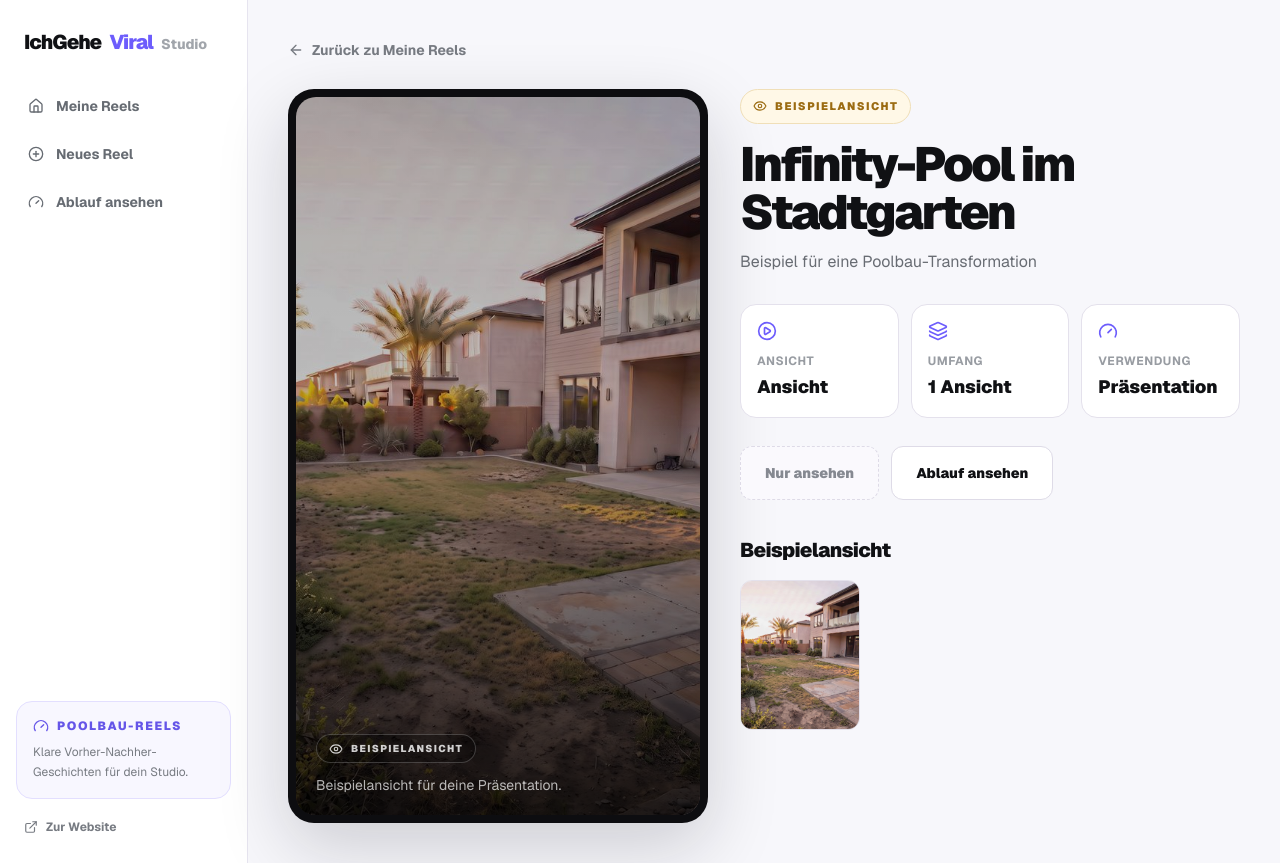
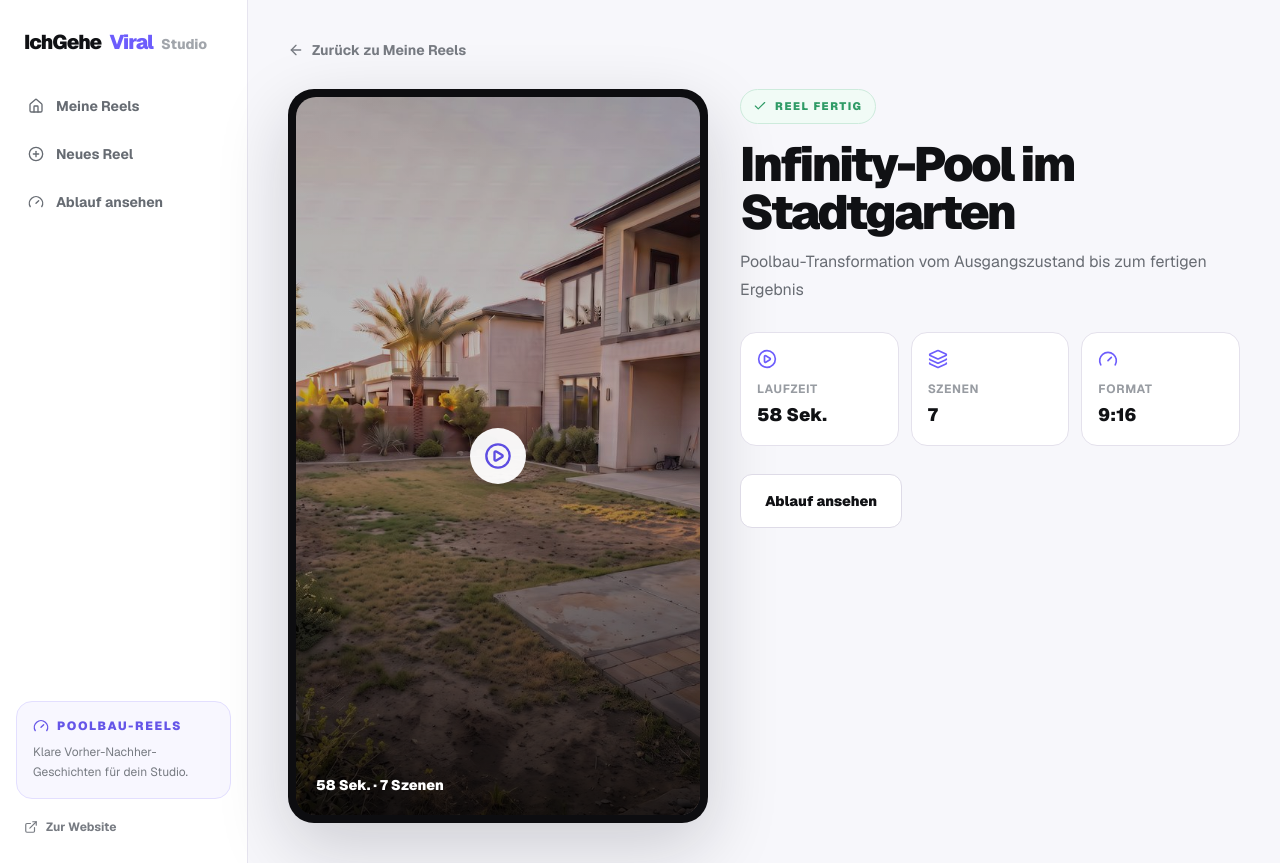
Before and after one commit to igoingtodevx/ichgeheviral-ai-video, a Next.js app: page /kundenbereich/reel/marketing-demo-01 in a window 1280 px wide. Built offline with nearby package versions, Linux system fonts and the light colour scheme.

Commit message:
make customer reel dashboard recording-ready

```diff
--- a/src/app/kundenbereich/page.tsx
+++ b/src/app/kundenbereich/page.tsx
@@ -1,130 +1,63 @@
 import Image from "next/image";
 import Link from "next/link";
-import { ArrowRight, Download, Eye, Film, Play, Plus } from "lucide-react";
-import {
-  MARKETING_SEED_REELS,
-  REAL_STUDIO_REELS,
-  type StudioReel,
-} from "../../lib/studio";
+import { Film, Play, Plus } from "lucide-react";
+import { STUDIO_REELS, type StudioReel } from "../../lib/studio";
 
-function ReelCard({ reel, compact = false }: { reel: StudioReel; compact?: boolean }) {
+function ReelCard({ reel }: { reel: StudioReel }) {
+  const styleLabel = reel.styleLabel;
+  const duration = reel.duration;
+  const phaseCount = reel.phaseCount;
+
   return (
-    <article
-      className={`overflow-hidden rounded-[24px] border border-[#e4e1ec] bg-white shadow-[0_18px_60px_rgba(37,31,68,.07)] ${
-        compact ? "rounded-[20px]" : ""
-      }`}
-    >
+    <article className="overflow-hidden rounded-[20px] border border-[#e4e1ec] bg-white shadow-[0_14px_42px_rgba(37,31,68,.06)] transition duration-300 hover:-translate-y-0.5 hover:shadow-[0_20px_52px_rgba(37,31,68,.1)]">
       <Link href={`/kundenbereich/reel/${reel.slug}`} className="group block">
-        <div className={`relative overflow-hidden bg-[#111] ${compact ? "aspect-video" : "aspect-[16/10]"}`}>
+        <div className="relative aspect-video overflow-hidden bg-[#111]">
           <Image
             src={reel.posterSrc}
             alt={reel.title}
             fill
-            sizes={
-              compact
-                ? "(min-width: 1280px) 20vw, (min-width: 1024px) 25vw, (min-width: 640px) 33vw, 50vw"
-                : "(min-width: 1024px) 50vw, 100vw"
-            }
+            sizes="(min-width: 1280px) 20vw, (min-width: 1024px) 25vw, (min-width: 640px) 33vw, 50vw"
             loading="eager"
-            className="object-cover transition duration-500 group-hover:scale-[1.03]"
+            className="object-cover transition duration-500 group-hover:scale-[1.04]"
           />
-          <div className="absolute inset-0 bg-gradient-to-t from-black/85 via-black/15 to-transparent" />
-          <span
-            className={`absolute left-4 top-4 inline-flex items-center gap-2 rounded-full px-3 py-1.5 text-[10px] font-black shadow-sm ${
-              reel.isDemo
-                ? "border border-[#f4dfb3] bg-[#fff8e7]/95 text-[#9b6b11]"
-                : "bg-white/95 text-[#2f9b66]"
-            }`}
-          >
-            <span className={`h-2 w-2 rounded-full ${reel.isDemo ? "bg-[#d99a24]" : "bg-[#35b978]"}`} />
-            {reel.status}
+          <span className="absolute left-3 top-3 inline-flex items-center gap-1.5 rounded-full bg-white/95 px-2.5 py-1.5 text-[10px] font-black text-[#2f9b66] shadow-sm">
+            <span className="h-1.5 w-1.5 rounded-full bg-[#35b978]" />
+            Fertig
           </span>
-          <span
-            className={`absolute grid place-items-center rounded-full bg-white/95 text-[#5d4de1] shadow-xl transition group-hover:scale-105 ${
-              compact ? "right-3 top-3 h-10 w-10" : "inset-0 m-auto h-12 w-12"
-            }`}
-          >
-            {reel.isDemo ? <Eye className="h-5 w-5" /> : <Play className="ml-0.5 h-5 w-5 fill-current" />}
+          <span className="absolute right-3 top-3 grid h-9 w-9 place-items-center rounded-full bg-white/95 text-[#5d4de1] shadow-xl transition group-hover:scale-105">
+            <Play className="ml-0.5 h-4 w-4 fill-current" />
           </span>
-          {!compact ? (
-            <div className="absolute bottom-4 left-4 right-4 flex items-end justify-between gap-3 text-white">
-              <div className="min-w-0">
-                <div className="truncate text-[10px] font-bold uppercase tracking-wider text-white/65">
-                  {reel.styleLabel}
-                </div>
-                <div className="mt-1 text-xl font-black">{reel.title}</div>
-              </div>
-              <div className="shrink-0 text-right text-[10px] font-bold text-white/75">
-                {reel.duration}
-                <br />
-                {reel.phaseCount} Szenen
-              </div>
-            </div>
-          ) : null}
         </div>
       </Link>
-
-      {compact ? (
-        <div className="p-3 sm:p-4">
-          <div className="text-[10px] font-bold uppercase tracking-wider text-[#8a8e94]">{reel.styleLabel}</div>
-          <div className="mt-1 line-clamp-2 text-sm font-black leading-5 text-[#101114]">{reel.title}</div>
+      <div className="p-3.5 sm:p-4">
+        <div className="text-[10px] font-bold uppercase tracking-wider text-[#8a8e94]">{styleLabel}</div>
+        <div className="mt-1 line-clamp-2 min-h-10 text-sm font-black leading-5 text-[#101114]">{reel.title}</div>
+        <div className="mt-2 text-[10px] font-bold uppercase tracking-wider text-[#989ca2]">
+          {duration} <span className="px-1 text-[#c9c6d2]">·</span> {phaseCount} Szenen
+        </div>
         <Link
           href={`/kundenbereich/reel/${reel.slug}`}
           className="mt-3 inline-flex items-center gap-1.5 text-[11px] font-black text-[#5d4de1] transition hover:text-[#3f31bd]"
         >
-            <Eye className="h-3.5 w-3.5" />
-            Beispiel ansehen
-          </Link>
-        </div>
-      ) : (
-        <div className="p-5 sm:p-6">
-          <p className="text-sm leading-6 text-[#686c73]">{reel.summary}</p>
-          <div className="mt-4 flex flex-wrap gap-2">
-            <Link
-              href={`/kundenbereich/reel/${reel.slug}`}
-              className="inline-flex items-center gap-2 rounded-xl bg-[#101114] px-3.5 py-2.5 text-xs font-black text-white transition hover:bg-[#272832]"
-            >
           <Film className="h-3.5 w-3.5" />
           Reel ansehen
         </Link>
-            {reel.videoSrc ? (
-              <a
-                href={reel.videoSrc}
-                download
-                className="inline-flex items-center gap-2 rounded-xl border border-[#dedbe7] bg-white px-3.5 py-2.5 text-xs font-black text-[#555a62] transition hover:border-[#b9b0ff] hover:text-[#101114]"
-              >
-                <Download className="h-3.5 w-3.5" />
-                Herunterladen
-              </a>
-            ) : (
-              <span className="inline-flex items-center rounded-xl border border-dashed border-[#dedbe7] px-3.5 py-2.5 text-[10px] font-bold text-[#989ca2]">
-                Beispielansicht
-              </span>
-            )}
       </div>
-        </div>
-      )}
     </article>
   );
 }
 
 export default function StudioDashboardPage() {
-  const totalReels = REAL_STUDIO_REELS.length + MARKETING_SEED_REELS.length;
+  const totalReels = STUDIO_REELS.length;
 
   return (
     <div className="px-4 py-8 sm:px-6 lg:px-10 lg:py-10">
       <div className="mx-auto max-w-6xl">
         <div className="flex flex-col gap-5 sm:flex-row sm:items-end sm:justify-between">
           <div>
-            <span className="text-xs font-black uppercase tracking-[0.16em] text-[#5d4de1]">
-              Timos Marketing-Studio
-            </span>
-            <h1 className="mt-4 text-4xl font-black tracking-[-0.055em] text-[#101114] sm:text-5xl">
-              Meine Reels
-            </h1>
+            <h1 className="text-4xl font-black tracking-[-0.055em] text-[#101114] sm:text-5xl">Meine Reels</h1>
             <p className="mt-3 max-w-2xl text-sm leading-6 text-[#686c73] sm:text-base">
-              Deine Poolbau-Reels auf einen Blick – ergänzt um Präsentationsbeispiele. Über „Neues Reel“
-              erstellst du dein nächstes Reel.
+              Alle deine Videos an einem Ort.
             </p>
           </div>
 
@@ -139,9 +72,9 @@ export default function StudioDashboardPage() {
 
         <section className="mt-8 grid gap-3 sm:grid-cols-3">
           {[
-            [String(totalReels), "Einträge in deiner Bibliothek"],
-            [String(REAL_STUDIO_REELS.length), "fertige Reels"],
-            [String(MARKETING_SEED_REELS.length), "Präsentationsbeispiele"],
+            [String(totalReels), "Videos"],
+            ["9:16", "Format"],
+            ["Fertig", "Status"],
           ].map(([value, label]) => (
             <div key={label} className="rounded-2xl border border-[#e4e1ec] bg-white p-5">
               <div className="text-3xl font-black tracking-[-0.04em] text-[#101114]">{value}</div>
@@ -153,67 +86,18 @@ export default function StudioDashboardPage() {
         <section className="mt-10">
           <div className="flex flex-col gap-2 sm:flex-row sm:items-end sm:justify-between">
             <div>
-              <span className="text-xs font-black uppercase tracking-[0.16em] text-[#2f9b66]">
-                Direkt verfügbar
-              </span>
-              <h2 className="mt-2 text-2xl font-black tracking-[-0.04em] text-[#101114] sm:text-3xl">
-                Deine fertigen Reels
-              </h2>
+              <span className="text-xs font-black uppercase tracking-[0.16em] text-[#5d4de1]">Videobibliothek</span>
+              <h2 className="mt-2 text-2xl font-black tracking-[-0.04em] text-[#101114] sm:text-3xl">Alle Reels</h2>
             </div>
             <p className="max-w-md text-xs leading-5 text-[#686c73]">
-              Diese beiden Reels kannst du direkt ansehen und herunterladen.
+              Deine fertigen Poolbau-Videos – bereit zum Ansehen und Teilen.
             </p>
           </div>
 
-          <div className="mt-5 grid gap-5 lg:grid-cols-2">
-            {REAL_STUDIO_REELS.map((reel) => (
+          <div className="mt-5 grid grid-cols-2 gap-3 sm:grid-cols-3 lg:grid-cols-4 xl:grid-cols-5">
+            {STUDIO_REELS.map((reel) => (
               <ReelCard key={reel.slug} reel={reel} />
             ))}
-          </div>
-        </section>
-
-        <section className="mt-12">
-          <div className="rounded-[24px] border border-[#f0dfb8] bg-[#fffaf0] p-5 sm:flex sm:items-center sm:justify-between sm:gap-6 sm:p-6">
-            <div>
-              <span className="text-xs font-black uppercase tracking-[0.16em] text-[#9b6b11]">Für deine Präsentation</span>
-              <h2 className="mt-2 text-xl font-black tracking-[-0.03em] text-[#101114]">
-                {MARKETING_SEED_REELS.length} Präsentationsbeispiele
-              </h2>
-              <p className="mt-2 max-w-3xl text-sm leading-6 text-[#756b57]">
-                Weitere Poolbau-Beispiele für deine Präsentation – von der ersten Idee bis zum fertigen Ergebnis.
-              </p>
-            </div>
-            <span className="mt-4 inline-flex shrink-0 items-center rounded-full border border-[#ead39f] bg-white/70 px-3 py-2 text-[11px] font-black text-[#9b6b11] sm:mt-0">
-              Beispielansicht
-            </span>
-          </div>
-
-          <div className="mt-5 grid grid-cols-2 gap-3 sm:grid-cols-3 lg:grid-cols-4 xl:grid-cols-5">
-            {MARKETING_SEED_REELS.map((reel) => (
-              <ReelCard key={reel.slug} reel={reel} compact />
-            ))}
-          </div>
-        </section>
-
-        <section className="mt-10 overflow-hidden rounded-[26px] bg-[#17151f] text-white shadow-[0_22px_70px_rgba(23,21,31,.14)]">
-          <div className="grid gap-6 p-6 sm:p-8 lg:grid-cols-[1fr_auto] lg:items-center">
-            <div>
-              <span className="text-xs font-black uppercase tracking-[0.16em] text-[#9b8fff]">
-                Was passiert nach dem Klick?
-              </span>
-              <h2 className="mt-2 text-2xl font-black tracking-[-0.03em] sm:text-3xl">
-                So läuft dein Reel ab.
-              </h2>
-              <p className="mt-3 max-w-2xl text-sm leading-6 text-white/60">
-                Sieh Schritt für Schritt, wie aus einer Poolbau-Transformation ein fertiges Reel wird.
-              </p>
-            </div>
-            <Link
-              href="/kundenbereich/produktion"
-              className="inline-flex items-center justify-center gap-2 rounded-xl bg-[#6d5dfc] px-5 py-3.5 text-sm font-black text-white transition hover:bg-[#7d6eff]"
-            >
-              Ablauf ansehen <ArrowRight className="h-4 w-4" />
-            </Link>
           </div>
         </section>
       </div>
--- a/src/app/kundenbereich/produktion/page.tsx
+++ b/src/app/kundenbereich/produktion/page.tsx
@@ -200,7 +200,7 @@ export default function ProductionDemoPage() {
                   href="/kundenbereich/reel/modern-rechteckig"
                   className="mt-2 flex w-full items-center justify-center gap-2 rounded-xl bg-[#6d5dfc] px-5 py-4 text-sm font-black text-white"
                 >
-                  Beispiel ansehen
+                  Reel ansehen
                 </Link>
 
               </>
--- a/src/app/kundenbereich/reel/[slug]/page.tsx
+++ b/src/app/kundenbereich/reel/[slug]/page.tsx
@@ -1,7 +1,7 @@
 import Image from "next/image";
 import Link from "next/link";
 import { notFound } from "next/navigation";
-import { ArrowLeft, Check, Download, Eye, Gauge, Layers3, PlayCircle } from "lucide-react";
+import { ArrowLeft, Check, Download, Gauge, Layers3, PlayCircle } from "lucide-react";
 import { STUDIO_REELS } from "../../../../lib/studio";
 
 export function generateStaticParams() {
@@ -49,14 +49,13 @@ export default async function ReelDetailPage({
                   className="object-cover opacity-80"
                 />
                 <div className="absolute inset-0 bg-gradient-to-t from-black/80 via-transparent to-black/10" />
-                <div className="absolute inset-x-5 bottom-5">
-                  <span className="inline-flex items-center gap-2 rounded-full border border-white/20 bg-black/30 px-3 py-1.5 text-[10px] font-black uppercase tracking-[0.14em] text-white/80">
-                    <Eye className="h-3.5 w-3.5" />
-                    Beispielansicht
+                <div className="absolute inset-0 grid place-items-center">
+                  <span className="grid h-14 w-14 place-items-center rounded-full bg-white/95 text-[#5d4de1] shadow-xl">
+                    <PlayCircle className="h-7 w-7" />
                   </span>
-                  <p className="mt-3 text-sm leading-5 text-white/70">
-                    Beispielansicht für deine Präsentation.
-                  </p>
+                </div>
+                <div className="absolute inset-x-5 bottom-5 text-sm font-black text-white">
+                  {reel.duration} · {reel.phaseCount} Szenen
                 </div>
               </div>
             )}
@@ -64,14 +63,10 @@ export default async function ReelDetailPage({
 
           <div>
             <span
-              className={`inline-flex items-center gap-2 rounded-full px-3 py-2 text-[11px] font-black uppercase tracking-[0.14em] ${
-                reel.isDemo
-                  ? "border border-[#f0dfb8] bg-[#fff8e7] text-[#9b6b11]"
-                  : "border border-[#cdebdc] bg-[#f1fbf6] text-[#2f9b66]"
-              }`}
+              className="inline-flex items-center gap-2 rounded-full border border-[#cdebdc] bg-[#f1fbf6] px-3 py-2 text-[11px] font-black uppercase tracking-[0.14em] text-[#2f9b66]"
             >
-              {reel.isDemo ? <Eye className="h-3.5 w-3.5" /> : <Check className="h-3.5 w-3.5" />}
-              {reel.isDemo ? "Beispielansicht" : "Reel fertig"}
+              <Check className="h-3.5 w-3.5" />
+              Reel fertig
             </span>
             <h1 className="mt-4 text-4xl font-black tracking-[-0.055em] text-[#101114] sm:text-5xl">
               {reel.title}
@@ -81,18 +76,18 @@ export default async function ReelDetailPage({
             <div className="mt-7 grid gap-3 sm:grid-cols-3">
               <div className="rounded-2xl border border-[#e4e1ec] bg-white p-4">
                 <PlayCircle className="h-5 w-5 text-[#6d5dfc]" />
-                <div className="mt-3 text-xs font-bold uppercase tracking-wider text-[#989ca2]">{reel.isDemo ? "Ansicht" : "Laufzeit"}</div>
-                <div className="mt-1 text-lg font-black">{reel.isDemo ? "Ansicht" : reel.duration}</div>
+                <div className="mt-3 text-xs font-bold uppercase tracking-wider text-[#989ca2]">Laufzeit</div>
+                <div className="mt-1 text-lg font-black">{reel.duration}</div>
               </div>
               <div className="rounded-2xl border border-[#e4e1ec] bg-white p-4">
                 <Layers3 className="h-5 w-5 text-[#6d5dfc]" />
-                <div className="mt-3 text-xs font-bold uppercase tracking-wider text-[#989ca2]">{reel.isDemo ? "Umfang" : "Szenen"}</div>
-                <div className="mt-1 text-lg font-black">{reel.isDemo ? "1 Ansicht" : reel.phaseCount}</div>
+                <div className="mt-3 text-xs font-bold uppercase tracking-wider text-[#989ca2]">Szenen</div>
+                <div className="mt-1 text-lg font-black">{reel.phaseCount}</div>
               </div>
               <div className="rounded-2xl border border-[#e4e1ec] bg-white p-4">
                 <Gauge className="h-5 w-5 text-[#6d5dfc]" />
-                <div className="mt-3 text-xs font-bold uppercase tracking-wider text-[#989ca2]">{reel.isDemo ? "Verwendung" : "Format"}</div>
-                <div className="mt-1 text-lg font-black">{reel.isDemo ? "Präsentation" : "9:16"}</div>
+                <div className="mt-3 text-xs font-bold uppercase tracking-wider text-[#989ca2]">Format</div>
+                <div className="mt-1 text-lg font-black">9:16</div>
               </div>
             </div>
 
@@ -104,13 +99,9 @@ export default async function ReelDetailPage({
                   className="inline-flex items-center justify-center gap-2 rounded-xl bg-[#6d5dfc] px-6 py-4 text-sm font-black text-white shadow-[0_12px_32px_rgba(109,93,252,.22)] transition hover:bg-[#5947e8]"
                 >
                   <Download className="h-4 w-4" />
-                  MP4 herunterladen
+                  Video herunterladen
                 </a>
-              ) : (
-                <span className="inline-flex items-center justify-center gap-2 rounded-xl border border-dashed border-[#dedbe7] bg-[#faf9fd] px-6 py-4 text-sm font-black text-[#858991]">
-                  Nur ansehen
-                </span>
-              )}
+              ) : null}
               <Link
                 href="/kundenbereich/produktion"
                 className="inline-flex items-center justify-center gap-2 rounded-xl border border-[#dedbe7] bg-white px-6 py-4 text-sm font-black text-[#101114] transition hover:border-[#b9b0ff]"
@@ -119,29 +110,27 @@ export default async function ReelDetailPage({
               </Link>
             </div>
 
+            {!reel.isDemo && (
               <div className="mt-9">
-              <h2 className="text-xl font-black tracking-[-0.03em]">
-                {reel.isDemo ? "Beispielansicht" : "Die 8 Szenen"}
-              </h2>
-              <div className={`mt-4 grid gap-2 ${reel.isDemo ? "max-w-[120px] grid-cols-1" : "grid-cols-4 sm:grid-cols-8"}`}>
+                <h2 className="text-xl font-black tracking-[-0.03em]">Die 8 Szenen</h2>
+                <div className="mt-4 grid grid-cols-4 gap-2 sm:grid-cols-8">
                   {reel.stateImages.map((src, index) => (
                     <div key={`${src}-${index}`} className="relative aspect-[4/5] overflow-hidden rounded-xl border border-[#e4e1ec] bg-white">
                       <Image
                         src={src}
-                      alt={reel.isDemo ? "Beispiel-Poster" : `Szene ${index + 1}`}
+                        alt={`Szene ${index + 1}`}
                         fill
                         sizes="120px"
                         className="object-cover"
                       />
-                    {!reel.isDemo && (
                       <span className="absolute bottom-1.5 left-1.5 rounded-md bg-black/65 px-1.5 py-1 text-[9px] font-black text-white">
                         {index + 1}
                       </span>
-                    )}
                     </div>
                   ))}
                 </div>
               </div>
+            )}
           </div>
         </div>
       </div>
--- a/src/lib/studio.ts
+++ b/src/lib/studio.ts
@@ -91,27 +91,51 @@ const MARKETING_SEED_POSTERS = Array.from(
   (_, index) => `/media/studio-seeds/marketing-demo-${String(index + 1).padStart(2, "0")}.jpg`
 );
 
+const MARKETING_SEED_STYLES = [
+  "Poolbau · Modern",
+  "Poolbau · Mediterran",
+  "Poolbau · Abendlicht",
+  "Poolbau · Lounge",
+  "Poolbau · Naturstein",
+  "Poolbau · Minimal",
+  "Poolbau · Holzterrasse",
+  "Poolbau · Outdoor",
+] as const;
+
+const MARKETING_SEED_DURATIONS = [
+  "58 Sek.",
+  "61 Sek.",
+  "54 Sek.",
+  "67 Sek.",
+  "63 Sek.",
+  "72 Sek.",
+  "56 Sek.",
+  "64 Sek.",
+] as const;
+
+const MARKETING_SEED_PHASE_COUNTS = [7, 8, 6, 9, 8, 10, 7, 8] as const;
+
 /**
- * The marketing dashboard stays visually useful before the customer-account
- * backend is connected. Preview records use prepared poster views and
- * intentionally do not point to a generated MP4.
+ * The dashboard stays visually populated before the customer-account backend
+ * is connected. The records use prepared poster views until their generated
+ * video files are available.
  */
 export const MARKETING_SEED_REELS: StudioReel[] = MARKETING_SEED_TITLES.map((title, index) => {
   const posterSrc = MARKETING_SEED_POSTERS[index % MARKETING_SEED_POSTERS.length];
   return {
     slug: `marketing-demo-${String(index + 1).padStart(2, "0")}`,
     title,
-    subtitle: "Beispiel für eine Poolbau-Transformation",
-    status: "Beispiel",
-    duration: "Ansicht",
-    phaseCount: 8,
+    subtitle: "Poolbau-Transformation vom Ausgangszustand bis zum fertigen Ergebnis",
+    status: "Fertig",
+    duration: MARKETING_SEED_DURATIONS[index % MARKETING_SEED_DURATIONS.length],
+    phaseCount: MARKETING_SEED_PHASE_COUNTS[index % MARKETING_SEED_PHASE_COUNTS.length],
     videoSrc: null,
     posterSrc,
     stateImages: [posterSrc],
-    styleLabel: `Poolbau · Beispiel ${String(index + 1).padStart(2, "0")}`,
-    summary: "Ein Beispiel für deine Poolbau-Präsentation.",
+    styleLabel: MARKETING_SEED_STYLES[index % MARKETING_SEED_STYLES.length],
+    summary: "Schritt für Schritt vom Ausgangszustand bis zur fertigen Poolanlage.",
     isDemo: true,
-    sourceLabel: "Beispielansicht",
+    sourceLabel: "Fertiges Poolbau-Reel",
   };
 });
 
```
Lines whose indentation alone changed are shown as unchanged.
